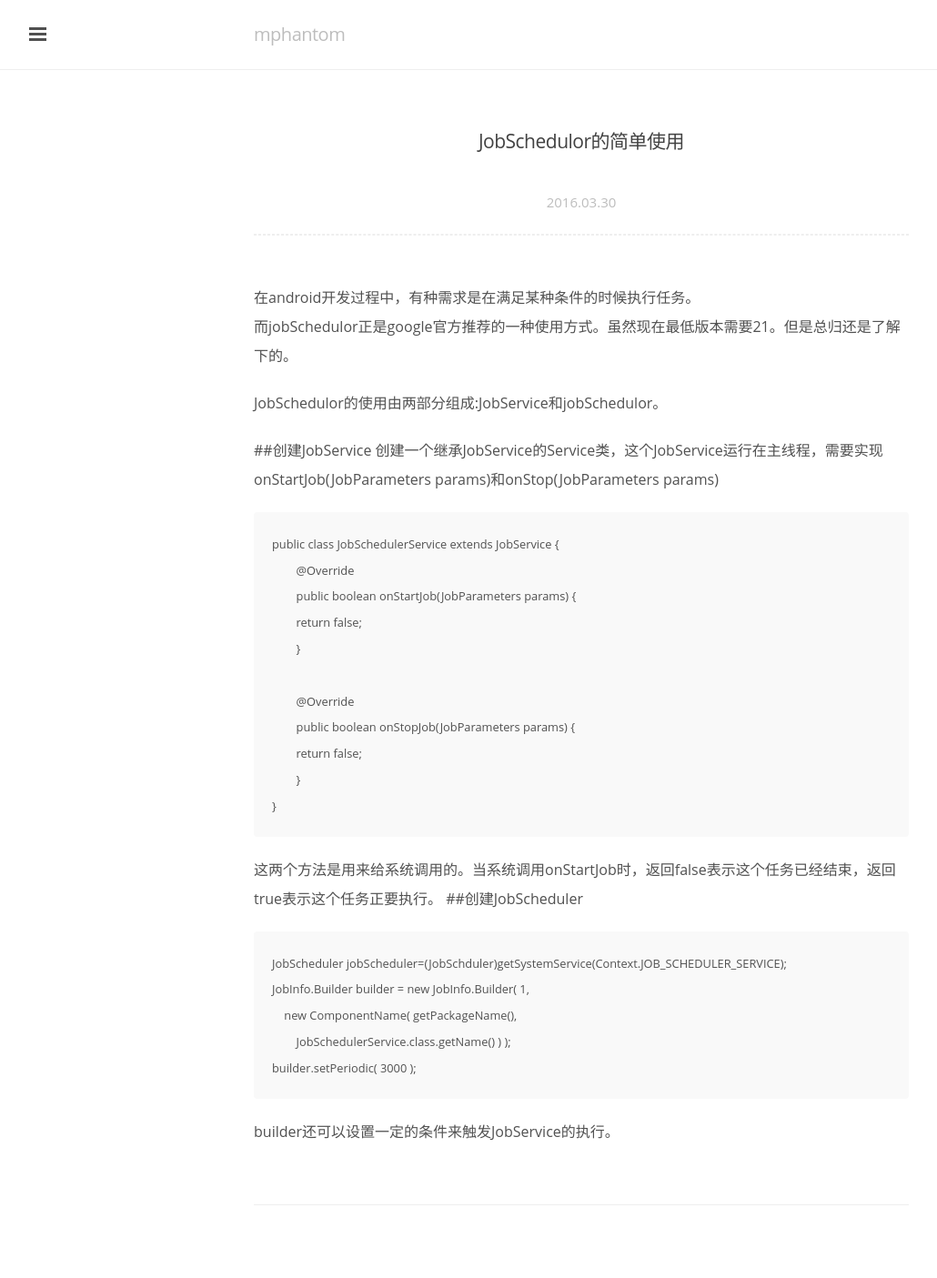
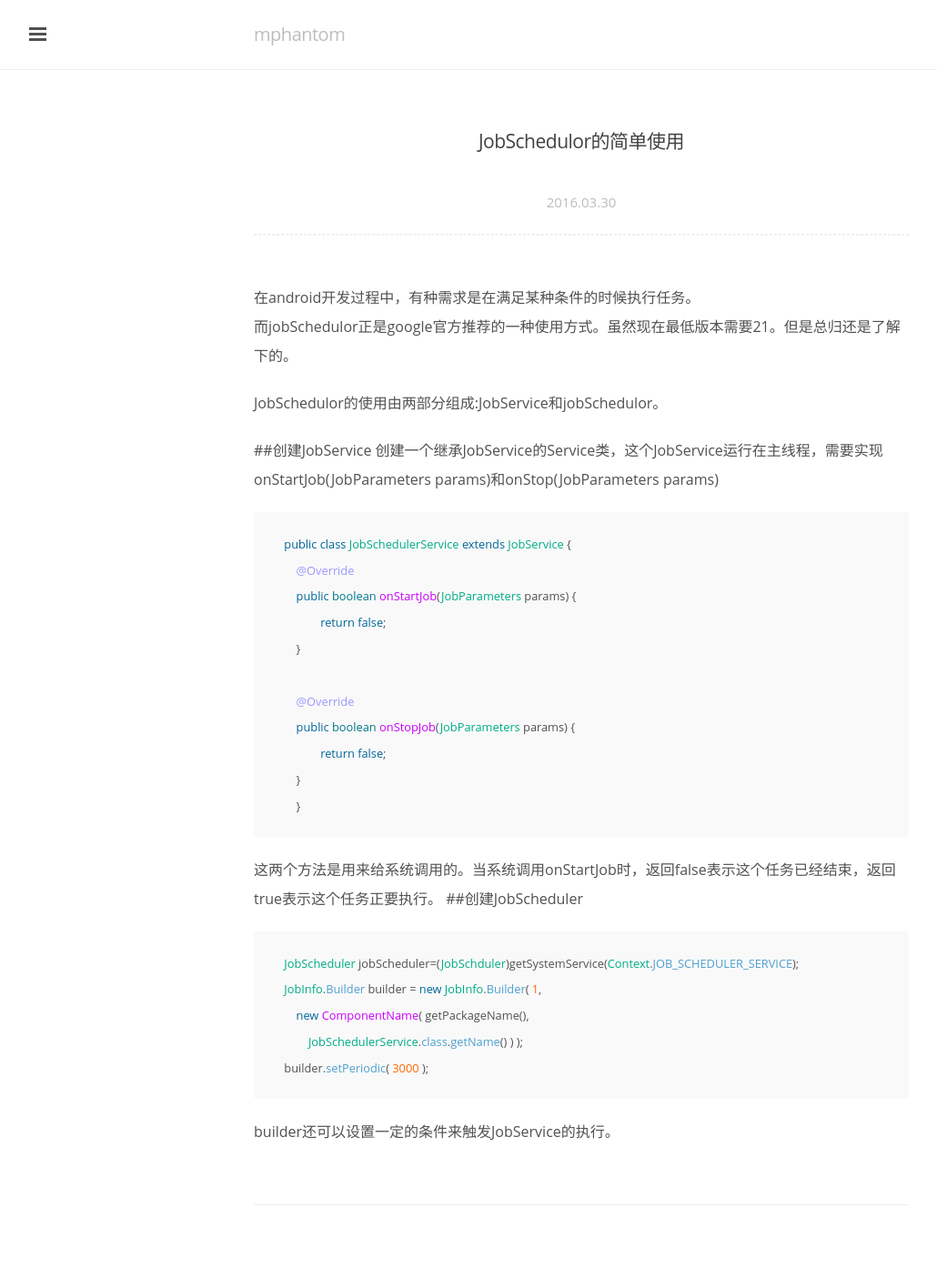
Before and after one commit to mphantom/mphantom.github.io, a Jekyll site: the page built from _posts/2016-03-30-JobSchedulor.md, in a window 1280 px wide. Shown: the whole page at 91% size, without its empty margins (1-1031 px from the left). Built offline with Jekyll 4.4.1, drawn with Linux system fonts in a browser that asks for light colours; nearby versions of some CDN libraries; comment, search, counter and statistics services are not loaded.

Commit message:
Update 2016-03-30-JobSchedulor.md

````diff
--- a/_posts/2016-03-30-JobSchedulor.md
+++ b/_posts/2016-03-30-JobSchedulor.md
@@ -9,7 +9,7 @@ JobSchedulor的使用由两部分组成:JobService和jobSchedulor。
 
 ##创建JobService
 创建一个继承JobService的Service类，这个JobService运行在主线程，需要实现onStartJob(JobParameters params)和onStop(JobParameters params)
-
+```java
     public class JobSchedulerService extends JobService {
     	@Override
     	public boolean onStartJob(JobParameters params) {
@@ -21,14 +21,14 @@ JobSchedulor的使用由两部分组成:JobService和jobSchedulor。
         	return false;
     	}
 	}
-
+```
 这两个方法是用来给系统调用的。当系统调用onStartJob时，返回false表示这个任务已经结束，返回true表示这个任务正要执行。
 ##创建JobScheduler
-
+```java
     JobScheduler jobScheduler=(JobSchduler)getSystemService(Context.JOB_SCHEDULER_SERVICE);
     JobInfo.Builder builder = new JobInfo.Builder( 1,
         new ComponentName( getPackageName(),
             JobSchedulerService.class.getName() ) );
     builder.setPeriodic( 3000 );
-
+```
 builder还可以设置一定的条件来触发JobService的执行。
````
